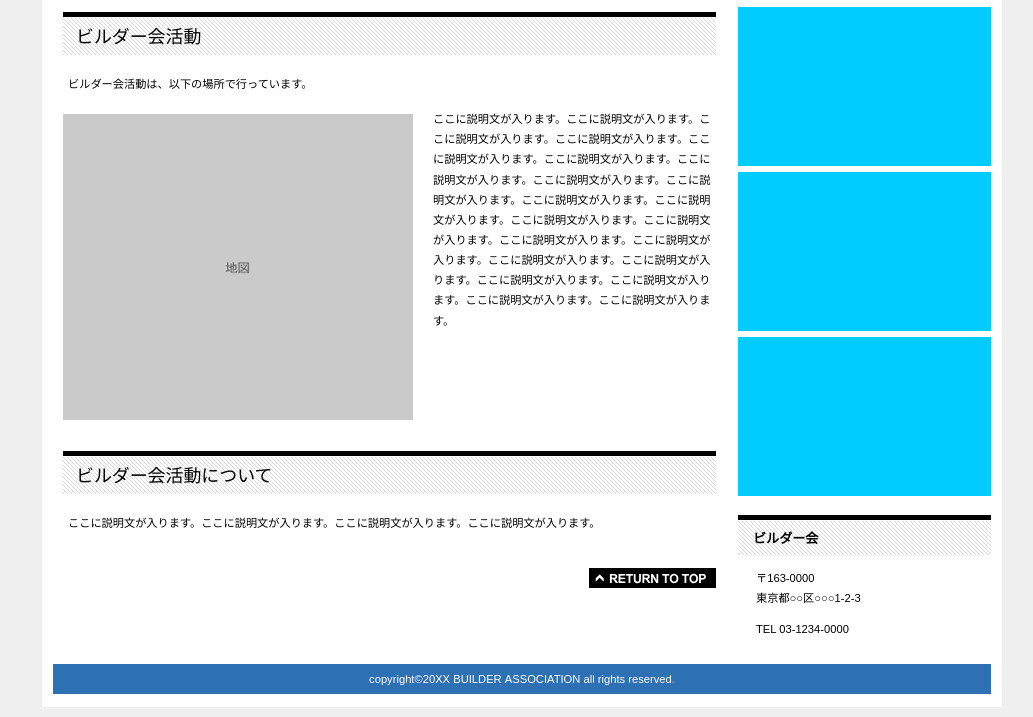
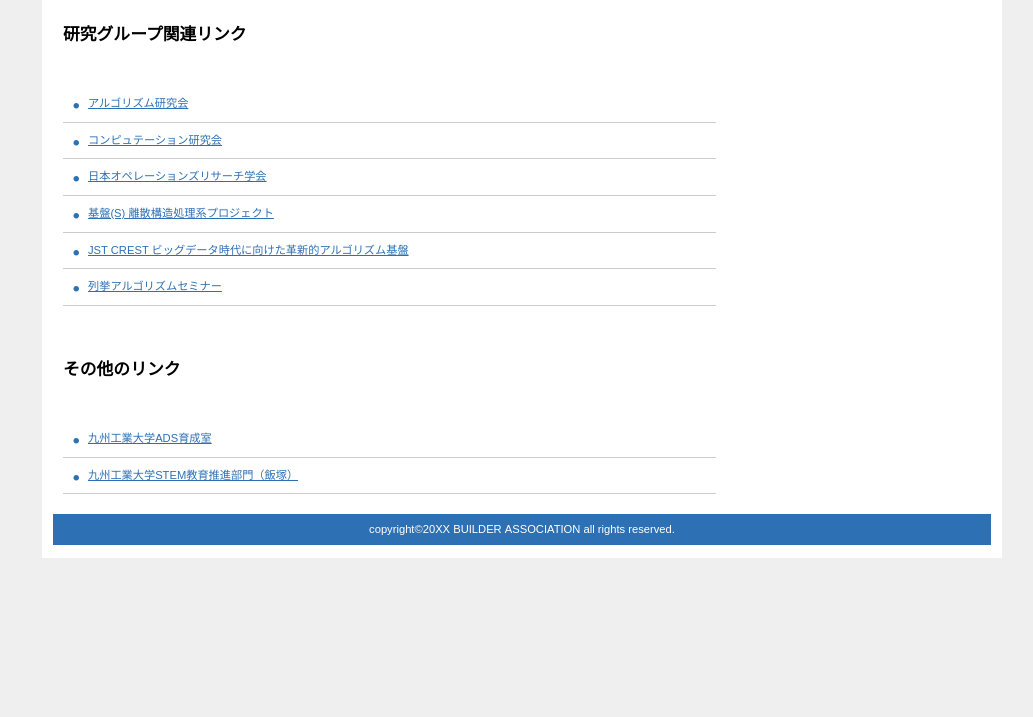
Before and after one commit to Kyutech-Algorithms-Group/KAG-web, a plain HTML site: page information.html in a window 1280 px wide. Shown: the part 299-1016 px from the top of the page, without its empty margins (118-1151 px from the left). After the commit the page ends 867 px from the top, so only its background shows below. Drawn offline with Linux system fonts and the light colour scheme.

Commit message:
Update information.html

```diff
--- a/information.html
+++ b/information.html
@@ -30,24 +30,29 @@
     <div id="hpb-wrapper">
       <!-- page title -->
       <div id="hpb-title" class="hpb-top-image">
-        <h2><span class="ja">ご案内</span><span class="en">information</span></h2>
+        <h2><span class="ja">リンク</span><span class="en">links</span></h2>
       </div>
       <!-- page title end --><!-- main -->
       <div id="hpb-main">
         <!-- information -->
         <div id="information">
-          <div id="information-cont">
-            <h3>ビルダー会活動</h3>
-            <p>ビルダー会活動は、以下の場所で行っています。</p>
-            <img src="information-01.gif" width="350" height="306" alt="地図" class="left">
-            <p>ここに説明文が入ります。ここに説明文が入ります。ここに説明文が入ります。ここに説明文が入ります。ここに説明文が入ります。ここに説明文が入ります。ここに説明文が入ります。ここに説明文が入ります。ここに説明文が入ります。ここに説明文が入ります。ここに説明文が入ります。ここに説明文が入ります。ここに説明文が入ります。ここに説明文が入ります。ここに説明文が入ります。ここに説明文が入ります。ここに説明文が入ります。ここに説明文が入ります。ここに説明文が入ります。ここに説明文が入ります。ここに説明文が入ります。</p>
-            <hr>
-          </div>
-          <div id="information-info">
-            <h3>ビルダー会活動について</h3>
-            <p>ここに説明文が入ります。ここに説明文が入ります。ここに説明文が入ります。ここに説明文が入ります。</p>
-          </div>
-          <div id="pagetop"><a href="#hpb-container">このページの先頭へ</a></div>
+          <h2>研究グループ関連リンク</h2>
+          <ul>
+          &nbsp;</p>
+          <li><a href="http://www.ipsj-sigal.or.jp/">アルゴリズム研究会</a></li>
+          <li><a href="http://www.ieice.org/~comp/">コンピュテーション研究会</a></li>
+          <li><a href="http://www.orsj.or.jp/">日本オペレーションズリサーチ学会</a></li>
+          <li><a href="https://www-erato.ist.hokudai.ac.jp/">基盤(S) 離散構造処理系プロジェクト</a></li>
+          <li><a href="http://crest-sublinear.jp/">JST CREST ビッグデータ時代に向けた革新的アルゴリズム基盤</a></li>
+          <li><a href="http://www.cs.gunma-u.ac.jp/~nakano/Ikaho1801/">列挙アルゴリズムセミナー</a></li>
+          </ul>
+          <p>&nbsp;</p>
+          <h2>その他のリンク</h2>
+          <ul>
+          &nbsp;</p>
+          <li><a href="https://www.facebook.com/kyutechads/" target="_blank">九州工業大学ADS育成室</a></li>
+          <li><a href="https://www.facebook.com/kit.sec.iizuka/" target="_blank">九州工業大学STEM教育推進部門（飯塚）</a></li>
+          </ul>
         </div>
         <!-- information end -->
       </div>
@@ -64,24 +69,7 @@
         <li id="nav-information"><a href="information.html"><span class="ja">ご案内</span><span class="en">information</span></a>
       </ul>
     </div>
-    <!-- navi end --><!-- aside -->
-    <div id="hpb-aside">
-      <div id="banner">
-        <h3 class="hpb-c-index">バナースペース</h3>
-        <ul>
-          <li><a href="schedule.html" id="banner-schedule"><span class="ja">スケジュール</span><span class="en">schedule</span></a>
-          <li><a href="admission.html" id="banner-admission"><span class="ja">入会ご案内</span><span class="en">admission</span></a>
-          <li><a href="#" id="banner-blog"><span class="ja">代表ブログ</span><span class="en">blog</span></a>
-        </ul>
-      </div>
-      <div id="associationinfo">
-        <h3>ビルダー会</h3>
-        <p>〒163-0000<br>
-        東京都○○区○○○1-2-3</p>
-        <p>TEL 03-1234-0000</p>
-      </div>
-    </div>
-    <!-- aside end -->
+    <!-- navi end -->
   </div>
   <!-- inner end --><!-- footer -->
   <div id="hpb-footer">
```
